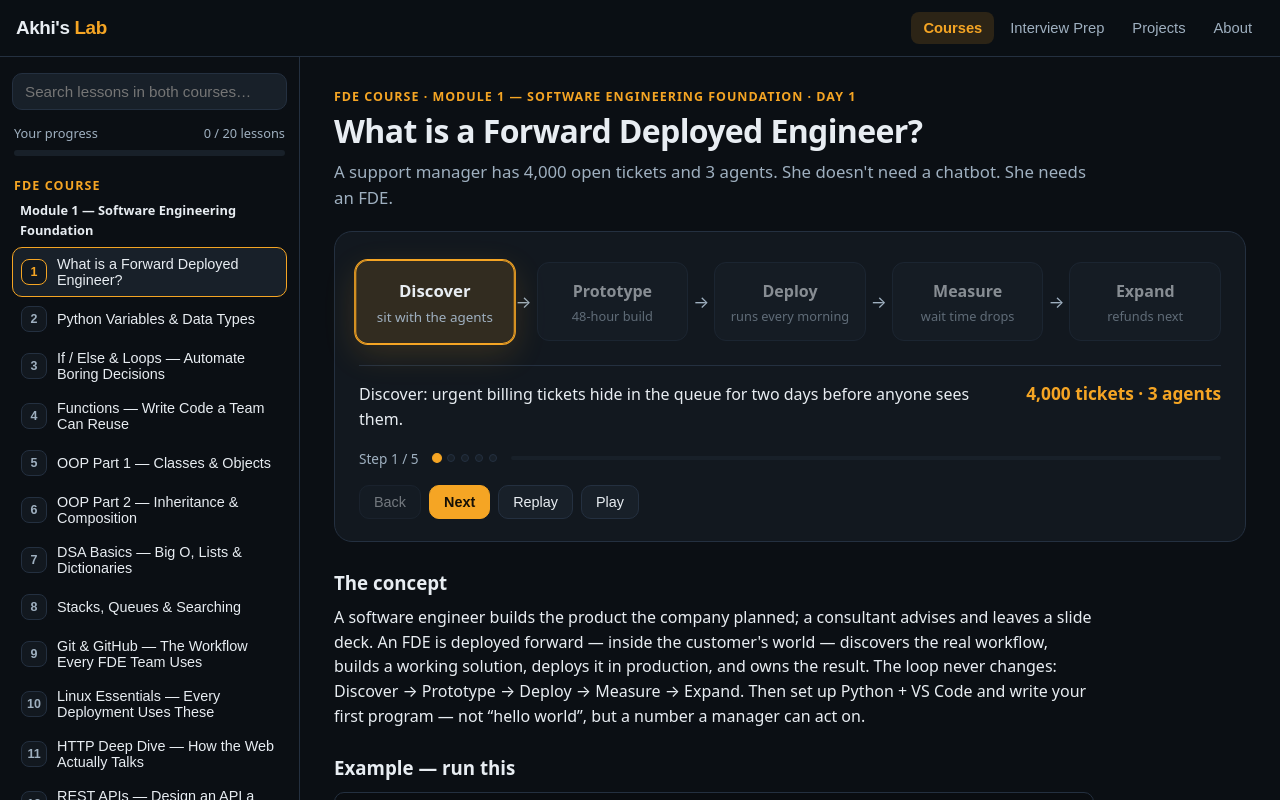
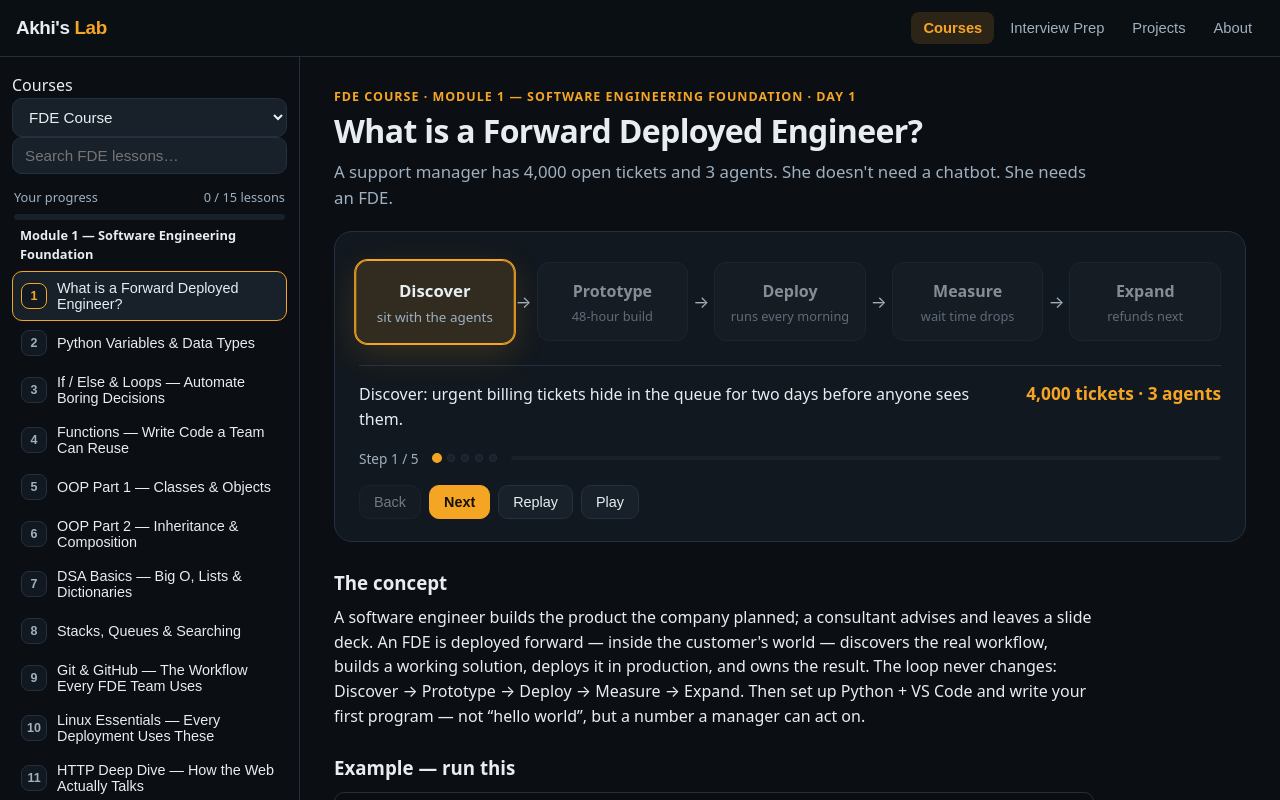
Before and after one commit to akhileshappala/akhis-lab, a Next.js app: page / in a window 1280 px wide. Shown: the top 800 px of the page. Built offline with nearby package versions, Linux system fonts and the light colour scheme.

Commit message:
Courses dropdown selector (FDE default)

```diff
--- a/components/CourseShell.js
+++ b/components/CourseShell.js
@@ -8,7 +8,6 @@ import SdExtras from "./SdExtras";
 
 const FDE_KEY = "akhis-lab-done-days";
 const SD_KEY = "akhis-lab-done-sd-lessons";
-const TOTAL = LESSONS.length + SD_LESSONS.length;
 
 function loadDone(key) {
   try {
@@ -55,6 +54,13 @@ export default function CourseShell({ drawerOpen, setDrawerOpen }) {
     setDrawerOpen(false);
   };
 
+  const course = sel.course;
+
+  const switchCourse = (c) => {
+    if (c === course) return;
+    setSel({ course: c, id: c === "fde" ? LESSONS[0].day : SD_LESSONS[0].number });
+  };
+
   const matches = (text) => text.toLowerCase().includes(query.trim().toLowerCase());
   const searching = query.trim().length > 0;
 
@@ -72,8 +78,9 @@ export default function CourseShell({ drawerOpen, setDrawerOpen }) {
     // eslint-disable-next-line react-hooks/exhaustive-deps
   }, [query]);
 
-  const doneCount = fdeDone.length + sdDone.length;
-  const pct = Math.round((doneCount / TOTAL) * 100);
+  const courseDone = course === "fde" ? fdeDone.length : sdDone.length;
+  const courseTotal = course === "fde" ? LESSONS.length : SD_LESSONS.length;
+  const pct = courseTotal ? Math.round((courseDone / courseTotal) * 100) : 0;
 
   const lesson =
     sel.course === "fde"
@@ -111,10 +118,23 @@ export default function CourseShell({ drawerOpen, setDrawerOpen }) {
       {drawerOpen && <div className="scrim" onClick={() => setDrawerOpen(false)} />}
 
       <aside className={`sidebar${drawerOpen ? " open" : ""}`} aria-label="Course lessons">
+        <div className="side-course-picker">
+          <label className="side-course-label" htmlFor="course-select">Courses</label>
+          <select
+            id="course-select"
+            value={course}
+            onChange={(e) => switchCourse(e.target.value)}
+            aria-label="Choose a course"
+          >
+            <option value="fde">FDE Course</option>
+            <option value="sd">System Design</option>
+          </select>
+        </div>
+
         <div className="side-search">
           <input
             type="search"
-            placeholder="Search lessons in both courses…"
+            placeholder={course === "fde" ? "Search FDE lessons…" : "Search system design lessons…"}
             value={query}
             onChange={(e) => setQuery(e.target.value)}
             aria-label="Search lessons"
@@ -124,12 +144,13 @@ export default function CourseShell({ drawerOpen, setDrawerOpen }) {
         <div className="side-progress">
           <div className="side-progress-label">
             <span>Your progress</span>
-            <span>{doneCount} / {TOTAL} lessons</span>
+            <span>{courseDone} / {courseTotal} lessons</span>
           </div>
           <div className="progressbar thin"><div style={{ width: `${pct}%` }} /></div>
         </div>
 
-        <p className="side-course">FDE Course</p>
+        {course === "fde" ? (
+          <>
             <div className="side-group">
               <p className="side-group-title">Module 1 — Software Engineering Foundation</p>
               {fdeList.map((l) => (
@@ -146,8 +167,9 @@ export default function CourseShell({ drawerOpen, setDrawerOpen }) {
               {searching && fdeList.length === 0 && <p className="side-empty">No FDE lessons match.</p>}
             </div>
             {!searching && MODULES.map((m) => roadmapGroup(m.name, m.range, m.items))}
-
-        <p className="side-course">System Design</p>
+          </>
+        ) : (
+          <>
             <div className="side-group">
               <p className="side-group-title">Module 1 — Foundations of Scale</p>
               {sdList.map((l) => (
@@ -164,6 +186,8 @@ export default function CourseShell({ drawerOpen, setDrawerOpen }) {
               {searching && sdList.length === 0 && <p className="side-empty">No system design lessons match.</p>}
             </div>
             {!searching && SD_ROADMAP.slice(1).map((m) => roadmapGroup(m.name, "Roadmap", m.lessons))}
+          </>
+        )}
       </aside>
 
       <div className="lesson-main">
```
Lines whose indentation alone changed are shown as unchanged.
